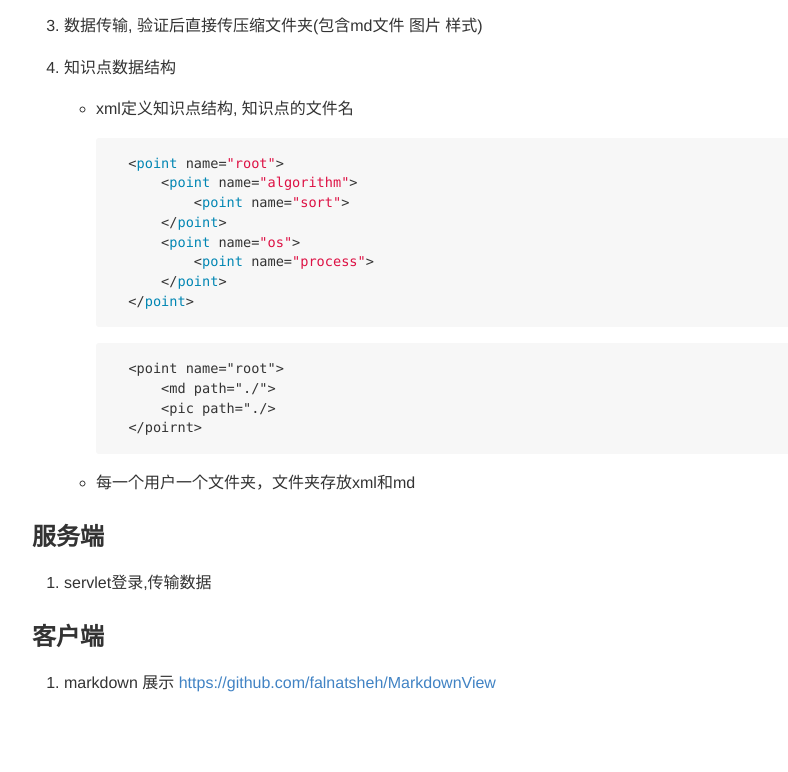
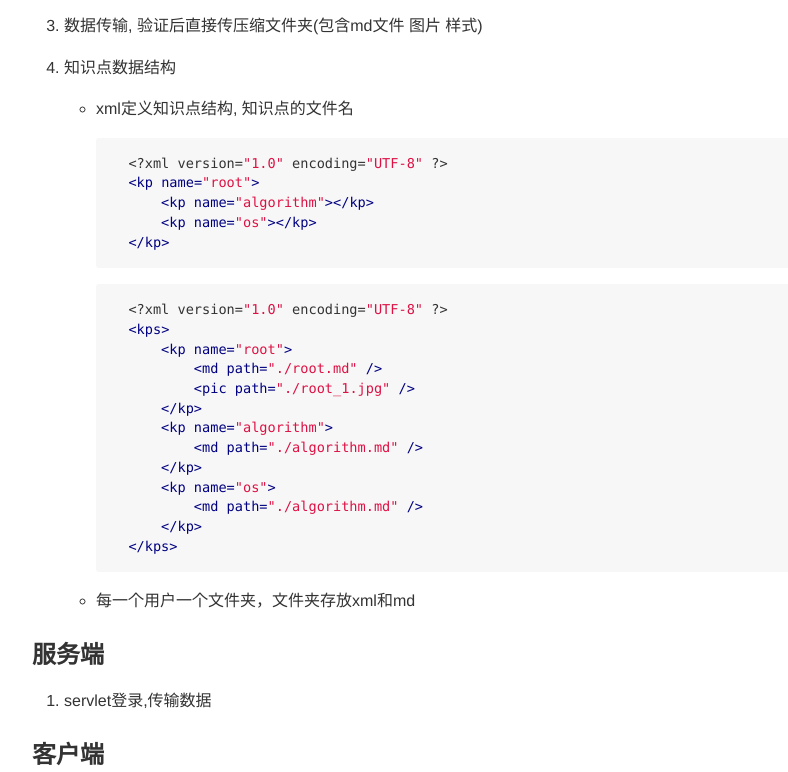
Before and after one commit to JackTroy/JackTroy.github.io, a plain HTML site: page plan.html in a window 1280 px wide. Shown: the part 656-1428 px from the top of the page, without its empty margins (243-1031 px from the left). Before the commit the page ends 1382 px from the top, so only its background shows below. Drawn offline with Linux system fonts and the light colour scheme.

Commit message:
update note

```diff
--- a/plan.html
+++ b/plan.html
@@ -41,17 +41,23 @@
 <li><p>知识点数据结构</p>
 <ul class="list">
 <li><p>xml定义知识点结构, 知识点的文件名</p>
-<pre class="hljs"><code>  &lt;<span class="hljs-built_in">point</span> name=<span class="hljs-string">"root"</span>&gt;
-      &lt;<span class="hljs-built_in">point</span> name=<span class="hljs-string">"algorithm"</span>&gt;
-          &lt;<span class="hljs-built_in">point</span> name=<span class="hljs-string">"sort"</span>&gt;
-      &lt;/<span class="hljs-built_in">point</span>&gt;
-      &lt;<span class="hljs-built_in">point</span> name=<span class="hljs-string">"os"</span>&gt;
-          &lt;<span class="hljs-built_in">point</span> name=<span class="hljs-string">"process"</span>&gt;
-      &lt;/<span class="hljs-built_in">point</span>&gt;
-  &lt;/<span class="hljs-built_in">point</span>&gt;</code></pre><pre class="hljs"><code>  <span class="hljs-section">&lt;point name="root"&gt;</span>
-      <span class="hljs-section">&lt;md path="./"&gt;</span>
-      <span class="hljs-section">&lt;pic path="./&gt;</span>
-  <span class="hljs-section">&lt;/poirnt&gt;</span></code></pre></li>
+<pre class="hljs"><code>  <span class="php"><span class="hljs-meta">&lt;?</span>xml version=<span class="hljs-string">"1.0"</span> encoding=<span class="hljs-string">"UTF-8"</span> <span class="hljs-meta">?&gt;</span></span>
+  <span class="hljs-tag">&lt;<span class="hljs-name">kp</span> <span class="hljs-attr">name</span>=<span class="hljs-string">"root"</span>&gt;</span>
+      <span class="hljs-tag">&lt;<span class="hljs-name">kp</span> <span class="hljs-attr">name</span>=<span class="hljs-string">"algorithm"</span>&gt;</span><span class="hljs-tag">&lt;/<span class="hljs-name">kp</span>&gt;</span>
+      <span class="hljs-tag">&lt;<span class="hljs-name">kp</span> <span class="hljs-attr">name</span>=<span class="hljs-string">"os"</span>&gt;</span><span class="hljs-tag">&lt;/<span class="hljs-name">kp</span>&gt;</span>
+  <span class="hljs-tag">&lt;/<span class="hljs-name">kp</span>&gt;</span></code></pre><pre class="hljs"><code>  <span class="php"><span class="hljs-meta">&lt;?</span>xml version=<span class="hljs-string">"1.0"</span> encoding=<span class="hljs-string">"UTF-8"</span> <span class="hljs-meta">?&gt;</span></span>
+  <span class="hljs-tag">&lt;<span class="hljs-name">kps</span>&gt;</span>
+      <span class="hljs-tag">&lt;<span class="hljs-name">kp</span> <span class="hljs-attr">name</span>=<span class="hljs-string">"root"</span>&gt;</span>
+          <span class="hljs-tag">&lt;<span class="hljs-name">md</span> <span class="hljs-attr">path</span>=<span class="hljs-string">"./root.md"</span> /&gt;</span>
+          <span class="hljs-tag">&lt;<span class="hljs-name">pic</span> <span class="hljs-attr">path</span>=<span class="hljs-string">"./root_1.jpg"</span> /&gt;</span>
+      <span class="hljs-tag">&lt;/<span class="hljs-name">kp</span>&gt;</span>
+      <span class="hljs-tag">&lt;<span class="hljs-name">kp</span> <span class="hljs-attr">name</span>=<span class="hljs-string">"algorithm"</span>&gt;</span>
+          <span class="hljs-tag">&lt;<span class="hljs-name">md</span> <span class="hljs-attr">path</span>=<span class="hljs-string">"./algorithm.md"</span> /&gt;</span>
+      <span class="hljs-tag">&lt;/<span class="hljs-name">kp</span>&gt;</span>
+      <span class="hljs-tag">&lt;<span class="hljs-name">kp</span> <span class="hljs-attr">name</span>=<span class="hljs-string">"os"</span>&gt;</span>
+          <span class="hljs-tag">&lt;<span class="hljs-name">md</span> <span class="hljs-attr">path</span>=<span class="hljs-string">"./algorithm.md"</span> /&gt;</span>
+      <span class="hljs-tag">&lt;/<span class="hljs-name">kp</span>&gt;</span>
+  <span class="hljs-tag">&lt;/<span class="hljs-name">kps</span>&gt;</span></code></pre></li>
 <li><p>每一个用户一个文件夹，文件夹存放xml和md</p>
 </li>
 </ul>
```
Also changed, not shown: git/git.html (+1 -1 lines), linux/linux那些事.html (+25 -0 lines), programming/java.html (+3 -0 lines).
